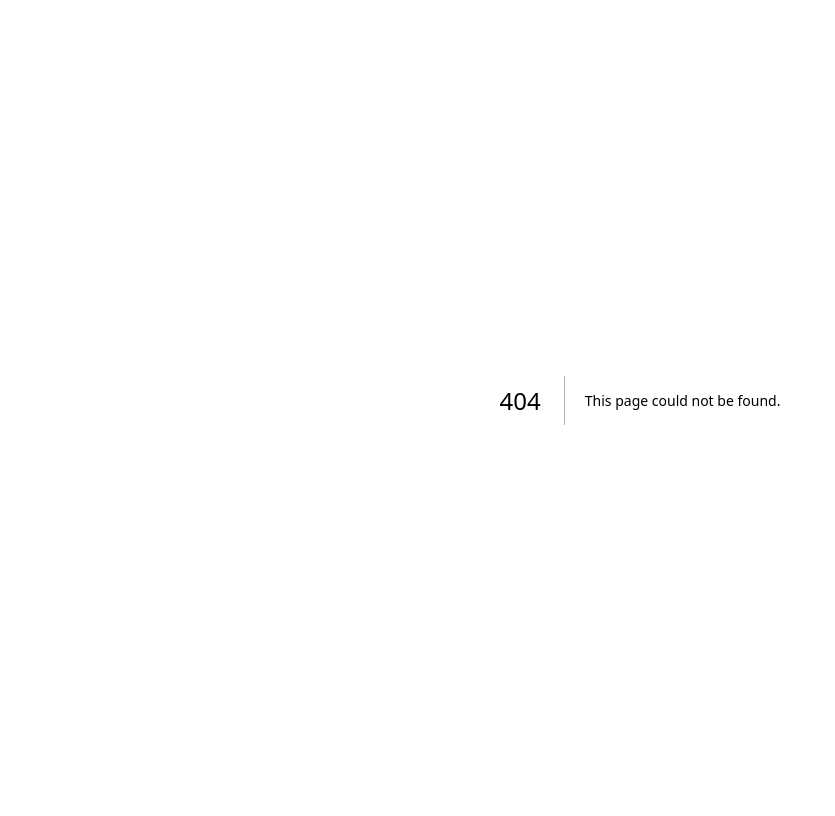
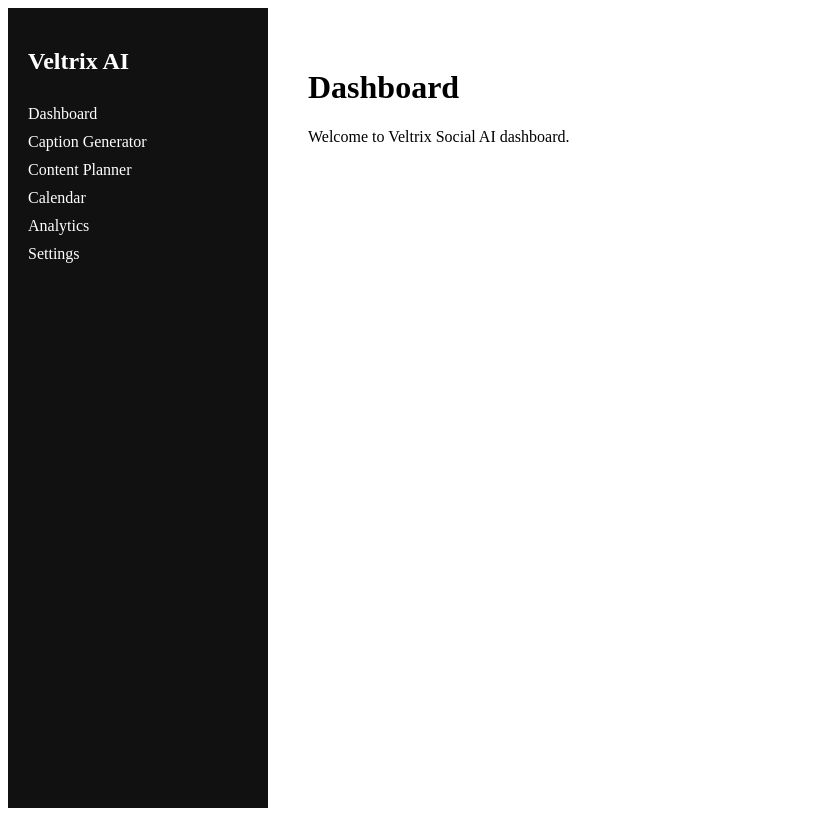
Before and after one commit to syedfaraz0099-sketch/veltrix-social-ai, a Next.js app in the folder frontend/: page /dashboard/frontend/app/dashboard in a window 1280 px wide. Before the commit this address had no page. Shown: the whole page, without its empty margins (0-835 px from the left). Built offline with nearby package versions, Linux system fonts and the light colour scheme.

Commit message:
Create page.tsx

```diff
--- /dev/null
+++ b/frontend/app/dashboard/frontend/app/dashboard/page.tsx
@@ -0,0 +1,8 @@
+export default function DashboardPage() {
+  return (
+    <div>
+      <h1>Dashboard</h1>
+      <p>Welcome to Veltrix Social AI dashboard.</p>
+    </div>
+  )
+}
```
